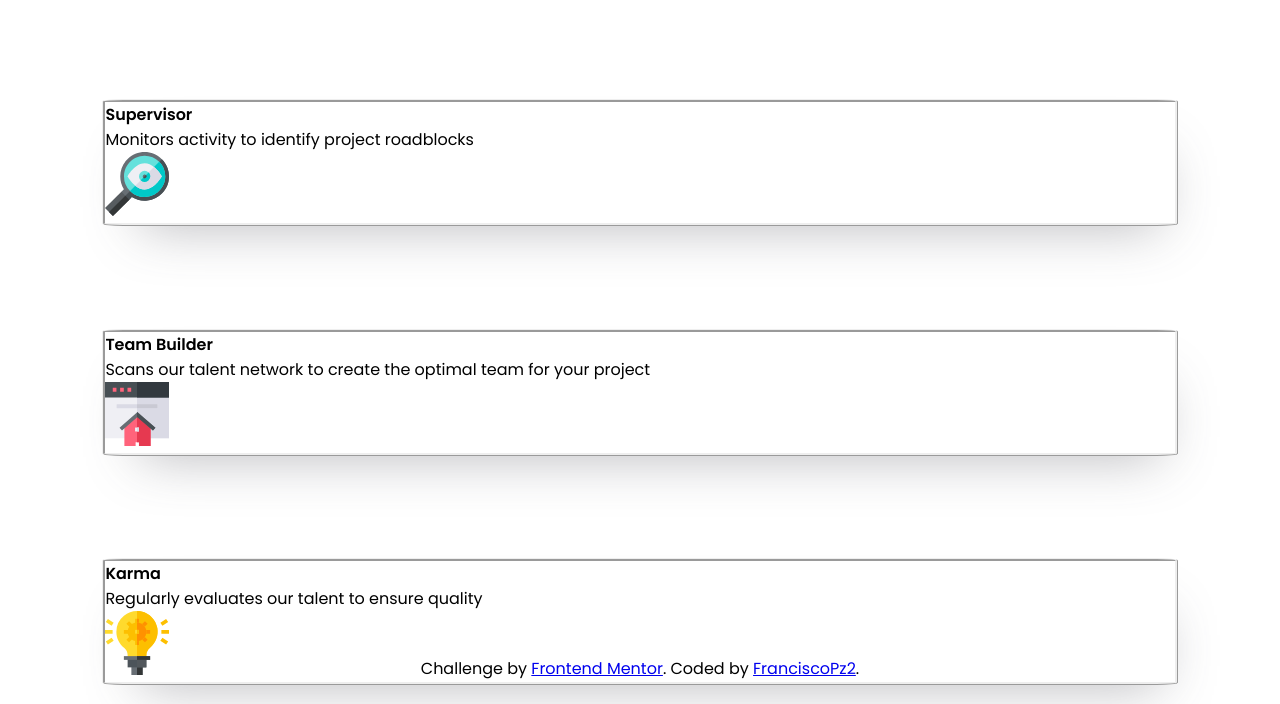
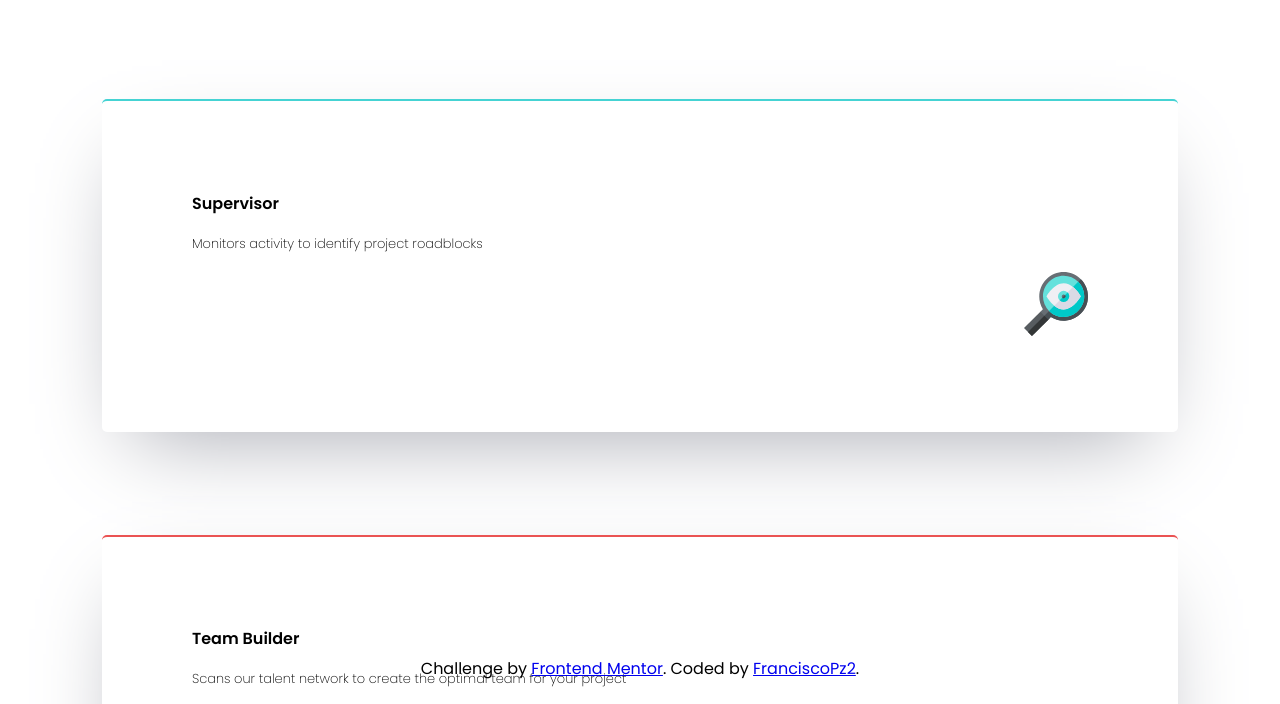
Before and after one commit to FranciscoPz2/platziChallengeThird, a plain HTML site: page index.html in a window 1280 px wide. Shown: the part 93-797 px from the top of the page. Drawn offline with Linux system fonts and the light colour scheme.

Commit message:
Se agregarón las sombras

```diff
--- a/css/style.css
+++ b/css/style.css
@@ -29,24 +29,65 @@ body{
 
 .section{
     border-radius     : 2%;
-    border-style      : ridge ;
+    /* border-style   : ridge ; */
     margin            : 8%;
-    -webkit-box-shadow: 10px 29px 54px -28px rgba(76,77,87,0.39);
-    -moz-box-shadow   : 10px 29px 54px -28px rgba(76,77,87,0.39);
-    box-shadow        : 10px 29px 54px -28px rgba(76,77,87,0.39);
+    -webkit-box-shadow: -1px 33px 85px -31px hsl(229, 6%, 66%);
+    -moz-box-shadow   : -1px 33px 85px -31px hsl(229, 6%, 66%);
+    box-shadow        : -1px 33px 85px -31px hsl(229, 6%, 66%);
 }
 .boxTitle{
     font-weight: 600;
+
+}
+.boxSubTitle{
+    font-weight: 200;
+    font-size: .81em;
+    margin: 2% 0;
+
+}
+.aqua-box{
+    border-top   : 2px solid  hsl(180, 62%, 55%);
+    border-radius: 5px;
+    padding      : 7%;
+}
+.red-box{
+    border-top   : 2px solid hsl(0, 78%, 62%);
+    border-radius: 5px;
+    padding      : 7%;
+
+}
+.yellow-box{
+    border-top   : 2px solid hsl(34, 97%, 64%);
+    border-radius: 5px;
+    padding      : 7%;
+
+}
+.blue-box{
+    border-top   : 2px solid hsl(212, 86%, 64%);
+    border-radius: 5px;
+    padding      : 7%;
 
 }
 /*TODO MEDIAS QUERIES */
 [class*="col-"] {
   width: 100%;
 }
+figure{
+    align-self    : flex-end;
+    justify-self  : right;
+    position      : relative;
+    vertical-align: bottom;
+    align-items   : end;
+    text-align    : end;
+}
 /* Extra small devices (phones, 600px and down) */
 @media only screen and (max-width: 600px) {
     .article-sup{
         margin: 22% 8%;
+    }
+    footer {
+        width: 100%;
+        visibility: hidden;
     }
 }
 
--- a/index.html
+++ b/index.html
@@ -26,7 +26,7 @@
         <p class="boxTitle aqua-box__title">
             Supervisor
         </p>
-        <p class="aqua-box__description">
+        <p class="aqua-box__description boxSubTitle">
 
             Monitors activity to identify
            project roadblocks
@@ -40,7 +40,7 @@
         <p class="boxTitle red-box__title">
             Team Builder
         </p>
-        <p class="red-box__subtitle">
+        <p class="red-box__subtitle boxSubTitle">
             Scans our talent network to create the
            optimal team for your project
         </p>
@@ -52,7 +52,7 @@
         <p class="boxTitle yellow-box__title">
             Karma
         </p>
-        <p class="yellow-box__title subTitle">
+        <p class="yellow-box__title subTitle boxSubTitle">
             Regularly evaluates our talent to ensure
             quality
         </p>
@@ -64,7 +64,7 @@
         <p class="boxTitle blue-box__title">
             Calculator
         </p>
-        <p class="blue-box__subtitle">
+        <p class="blue-box__subtitle boxSubTitle">
             Uses data from past projects to provide better delivery
             estimates
         </p>
```
